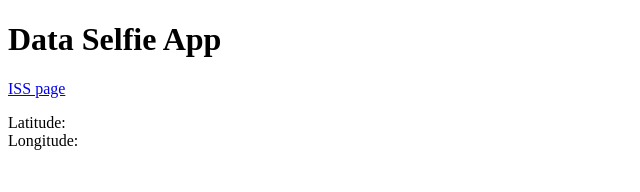
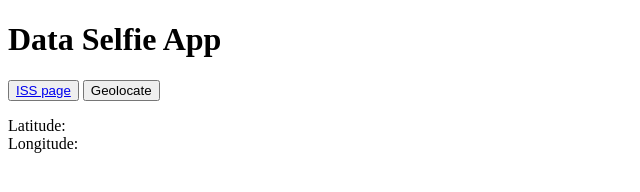
Before and after one commit to mahdi-robbani/location-app, a website: page public/index.html in a window 1280 px wide. Shown: the whole page, without its empty margins (0-640 px from the left). Drawn offline with Linux system fonts and the light colour scheme.

Commit message:
Added buttons

```diff
--- a/public/index.html
+++ b/public/index.html
@@ -5,7 +5,10 @@
   </head>
   <body>
       <h1>Data Selfie App</h1>
-      <a href="ISS/ISS.html">ISS page</a>
+      <button>
+        <a href="ISS/ISS.html">ISS page</a>
+      </button>
+      <button onclick="geolocate()">Geolocate</button>
       <p>Latitude: <span id="lat"></span> </br>
         Longitude: <span id="lon"></span>
       </p>
--- a/public/index.js
+++ b/public/index.js
@@ -1,4 +1,5 @@
-if('geolocation' in navigator) {
+function geolocate(){
+  if('geolocation' in navigator) {
     console.log('Geolocation is available')
     navigator.geolocation.getCurrentPosition((position) => {
       const {latitude, longitude} = position.coords
@@ -9,3 +10,4 @@ if('geolocation' in navigator) {
   } else {
     console.log('Geolocation is not available')
   }
+}
```
Also changed, not shown: public/ISS/ISS.html (+3 -1 lines).
